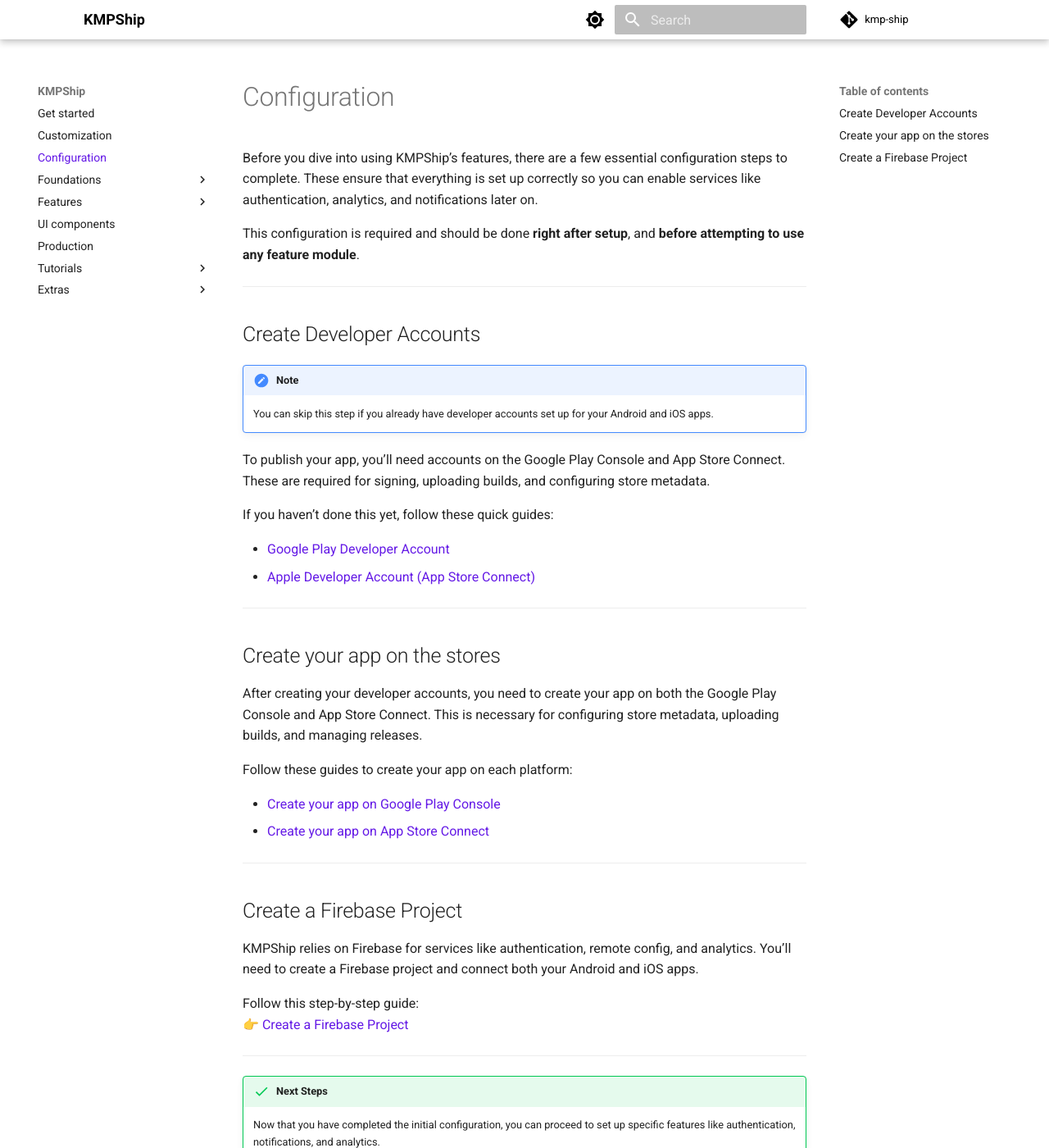
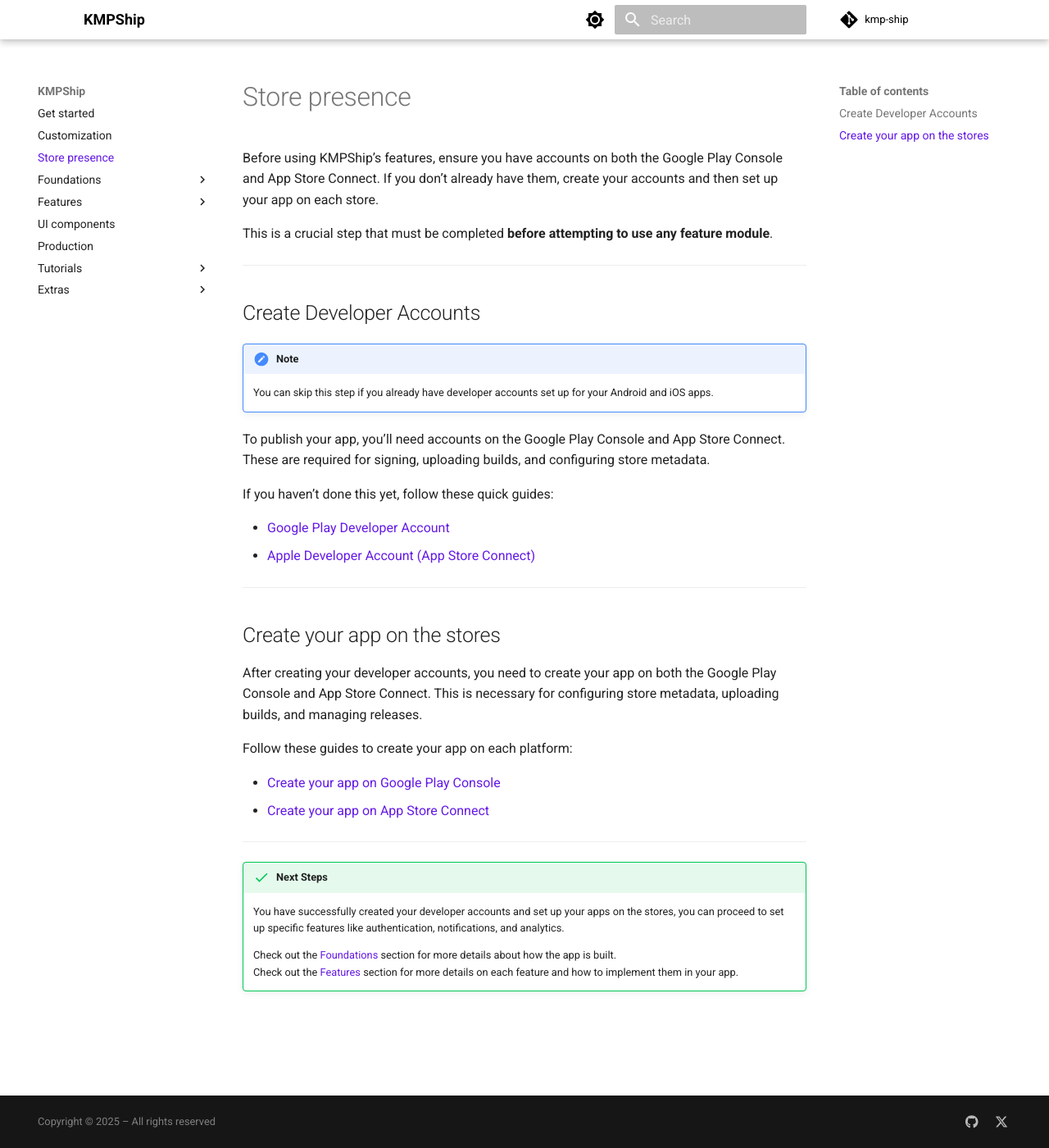
Before and after one commit to Tweener/kmpshipdoc, an MkDocs documentation site: the page built from docs/store-presence.md, in a window 1280 px wide and 1400 px high. Shown: the whole window at 82% size. Built offline with MkDocs 1.6.1 and Material for MkDocs 9.7.7, drawn with Linux system fonts in a browser that asks for light colours; comment, search, counter and statistics services are not loaded.

Commit message:
Update doc

```diff
--- a/docs/configuration.md
+++ b/docs/store-presence.md
@@ -1,8 +1,8 @@
-# Configuration
+# Store presence
 
-Before you dive into using KMPShip’s features, there are a few essential configuration steps to complete. These ensure that everything is set up correctly so you can enable services like authentication, analytics, and notifications later on.
+Before using KMPShip’s features, ensure you have accounts on both the Google Play Console and App Store Connect. If you don’t already have them, create your accounts and then set up your app on each store.
 
-This configuration is required and should be done **right after setup**, and **before attempting to use any feature module**.
+This is a crucial step that must be completed **before attempting to use any feature module**.
 
 ---
 
@@ -32,16 +32,9 @@
 
 ---
 
-## Create a Firebase Project
-
-KMPShip relies on Firebase for services like authentication, remote config, and analytics. You’ll need to create a Firebase project and connect both your Android and iOS apps.
-
-Follow this step-by-step guide:
-👉 [Create a Firebase Project](tutorials/create-firebase-project.md)
-
----
-
 !!! success "Next Steps"
 
-    Now that you have completed the initial configuration, you can proceed to set up specific features like authentication, notifications, and analytics.
+    You have successfully created your developer accounts and set up your apps on the stores, you can proceed to set up specific features like authentication, notifications, and analytics.
+
+    Check out the [Foundations](foundations/index.md) section for more details about how the app is built.<br/>
     Check out the [Features](features/index.md) section for more details on each feature and how to implement them in your app.
--- a/mkdocs.yml
+++ b/mkdocs.yml
@@ -69,7 +69,7 @@
 nav:
   - "Get started": index.md
   - "Customization": customization.md
-  - "Configuration": configuration.md
+  - "Store presence": store-presence.md
   - "Foundations":
       - foundations/index.md
       - "Architecture": foundations/clean-architecture.md
```
Also changed, not shown: docs/features/publishing/google-play.md (+1 -5 lines), docs/index.md (+13 -1 lines).
